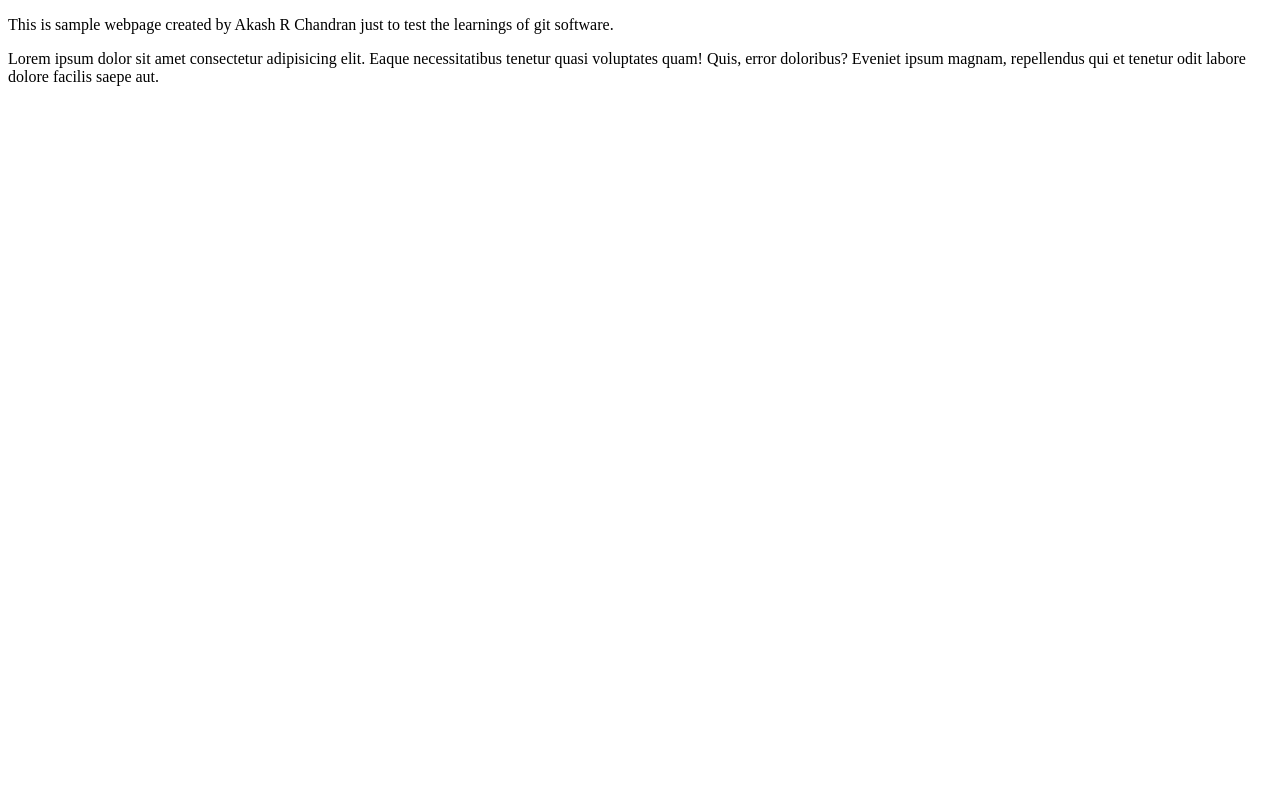
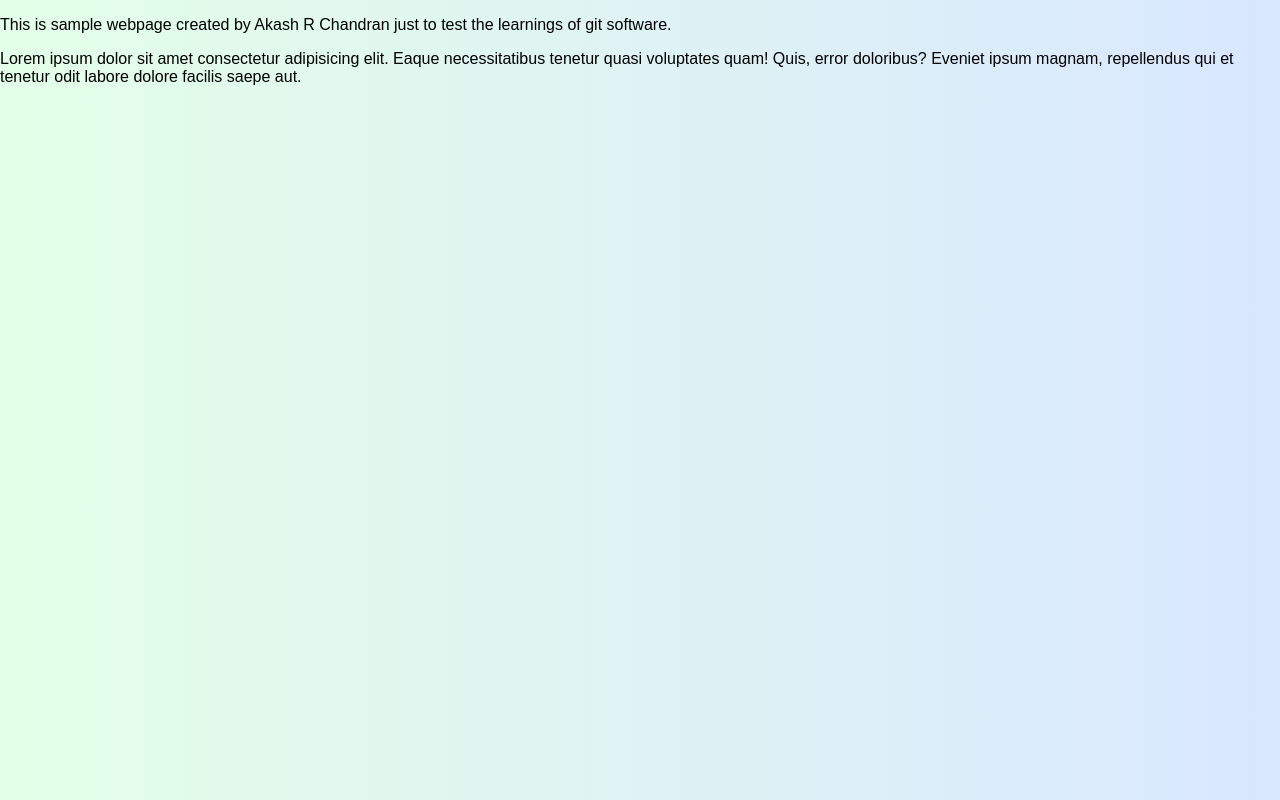
Before and after one commit to akashrchandran/demo, a plain HTML site: page index.html in a window 1280 px wide. Drawn offline with Linux system fonts and the light colour scheme.

Commit message:
Add styles.css file and link it in index.html

```diff
--- a/index.html
+++ b/index.html
@@ -3,6 +3,7 @@
 <head>
     <meta charset="UTF-8">
     <meta name="viewport" content="width=device-width, initial-scale=1.0">
+    <link rel="stylesheet" href="styles.css">
     <title>Sample Demo Website</title>
 </head>
 <body>
--- /dev/null
+++ b/styles.css
@@ -0,0 +1,6 @@
+body {
+    font-family: Arial, sans-serif;
+    background: linear-gradient(90deg, #e3ffe7 0%, #d9e7ff 100%);
+    margin: 0;
+    padding: 0;
+}
```
